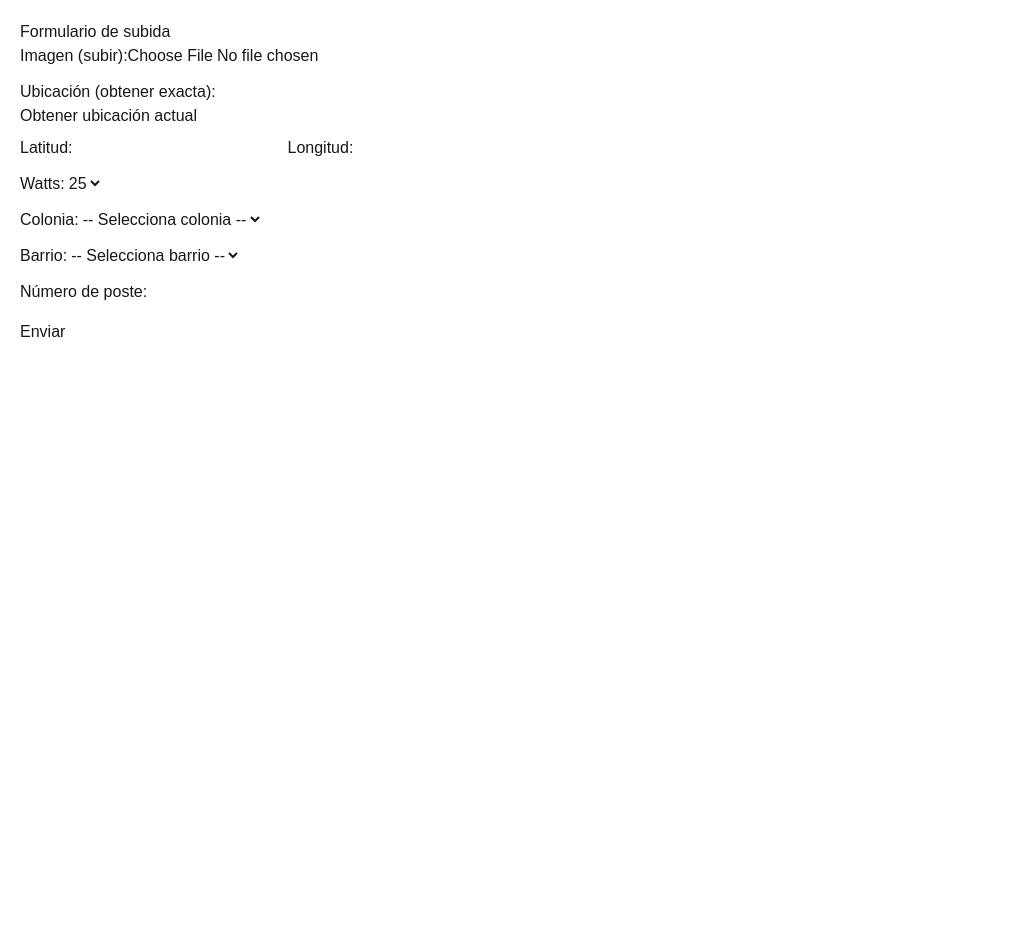
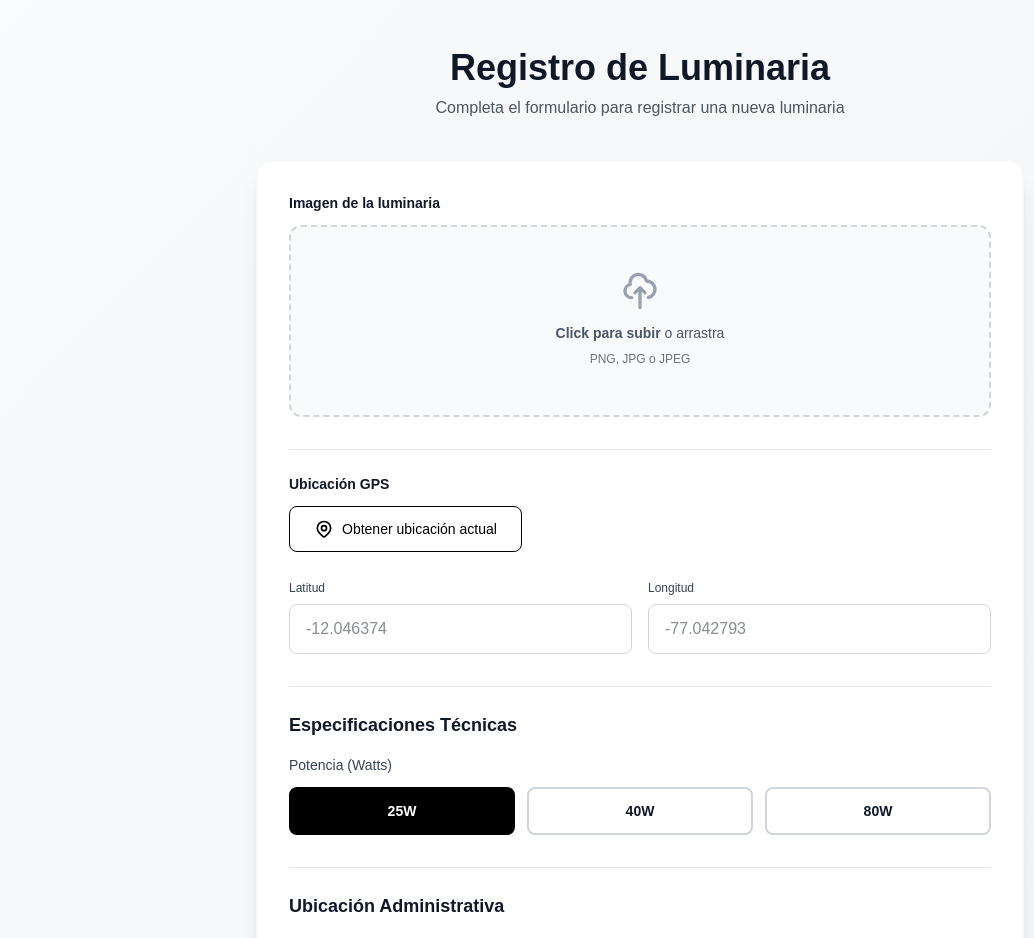
Before and after one commit to Reyirel/lumixmi, a Next.js app: page /form in a window 1280 px wide. Shown: the top 938 px of the page, without its empty margins (0-1034 px from the left). Before the commit the page ends 800 px from the top, so only its background shows below. Built offline with nearby package versions, Linux system fonts and the light colour scheme.

Commit message:
feat : update form page UI and functionality

```diff
--- a/app/form/page.tsx
+++ b/app/form/page.tsx
@@ -11,12 +11,12 @@ type Colonia = {
 export default function FormPage() {
   const [colonias, setColonias] = useState<Colonia[]>([])
   const [selectedColonia, setSelectedColonia] = useState<number | null>(null)
-  const [selectedBarrio, setSelectedBarrio] = useState<number | null>(null)
   const [watts, setWatts] = useState<number>(25)
   const [poste, setPoste] = useState<string>('')
   const [image, setImage] = useState<File | null>(null)
   const [preview, setPreview] = useState<string | null>(null)
   const [coords, setCoords] = useState<{ lat: number; lng: number } | null>(null)
+  const [isLoadingLocation, setIsLoadingLocation] = useState(false)
 
   useEffect(() => {
     fetch('/api/colonias')
@@ -45,12 +45,15 @@ export default function FormPage() {
       alert('Geolocalización no soportada')
       return
     }
+    setIsLoadingLocation(true)
     navigator.geolocation.getCurrentPosition(
       (pos) => {
         setCoords({ lat: pos.coords.latitude, lng: pos.coords.longitude })
+        setIsLoadingLocation(false)
       },
       (err) => {
         alert('Error obteniendo ubicación: ' + err.message)
+        setIsLoadingLocation(false)
       },
       { enableHighAccuracy: true }
     )
@@ -62,77 +65,205 @@ export default function FormPage() {
       watts,
       poste,
       coloniaId: selectedColonia,
-      barrioId: selectedBarrio,
       coords,
       imageName: image?.name ?? null,
     }
-    // Aquí enviarías al servidor. De momento solo lo mostramos en consola.
     console.log('Enviar payload:', payload)
-    alert('Formulario listo (revisa consola)')
+    alert('Formulario enviado correctamente (revisa consola)')
   }
 
-  const barriosOptions =
-    colonias.find((c) => c.id === selectedColonia)?.barrios ?? []
+  return (
+    <main className="min-h-screen bg-gradient-to-br from-gray-50 to-gray-100 py-12 px-4 sm:px-6 lg:px-8">
+      <div className="max-w-3xl mx-auto">
+        {/* Header */}
+        <div className="text-center mb-10">
+          <h1 className="text-4xl font-bold text-gray-900 mb-2">
+            Registro de Luminaria
+          </h1>
+          <p className="text-gray-600">
+            Completa el formulario para registrar una nueva luminaria
+          </p>
+        </div>
 
-  return (
-    <main style={{ padding: 20 }}>
-      <h1>Formulario de subida</h1>
-      <form onSubmit={handleSubmit}>
-        <div style={{ marginBottom: 12 }}>
-          <label>Imagen (subir):</label>
-          <input type="file" accept="image/*" onChange={handleImage} />
+        {/* Form Card */}
+        <div className="bg-white rounded-2xl shadow-xl p-8 border border-gray-100">
+          <form onSubmit={handleSubmit} className="space-y-8">
+
+            {/* Sección: Imagen */}
+            <div className="space-y-3">
+              <label className="block text-sm font-semibold text-gray-900">
+                Imagen de la luminaria
+              </label>
+              <div className="mt-2">
+                <label className="flex flex-col items-center justify-center w-full h-48 border-2 border-gray-300 border-dashed rounded-xl cursor-pointer bg-gray-50 hover:bg-gray-100 transition-colors duration-200">
+                  <div className="flex flex-col items-center justify-center pt-5 pb-6">
+                    <svg
+                      className="w-10 h-10 mb-3 text-gray-400"
+                      fill="none"
+                      stroke="currentColor"
+                      viewBox="0 0 24 24"
+                    >
+                      <path
+                        strokeLinecap="round"
+                        strokeLinejoin="round"
+                        strokeWidth={2}
+                        d="M7 16a4 4 0 01-.88-7.903A5 5 0 1115.9 6L16 6a5 5 0 011 9.9M15 13l-3-3m0 0l-3 3m3-3v12"
+                      />
+                    </svg>
+                    <p className="mb-2 text-sm text-gray-600">
+                      <span className="font-semibold">Click para subir</span> o arrastra
+                    </p>
+                    <p className="text-xs text-gray-500">PNG, JPG o JPEG</p>
+                  </div>
+                  <input
+                    type="file"
+                    className="hidden"
+                    accept="image/*"
+                    onChange={handleImage}
+                  />
+                </label>
+              </div>
               {preview && (
-            <div style={{ marginTop: 8 }}>
-              <img src={preview} alt="preview" style={{ maxWidth: 300 }} />
+                <div className="mt-4 relative w-full h-64 rounded-xl overflow-hidden border-2 border-gray-200">
+                  <img
+                    src={preview}
+                    alt="preview"
+                    className="w-full h-full object-cover"
+                  />
+                  <button
+                    type="button"
+                    onClick={() => {
+                      setImage(null)
+                      setPreview(null)
+                    }}
+                    className="absolute top-2 right-2 bg-black/70 hover:bg-black text-white rounded-full p-2 transition-colors"
+                  >
+                    <svg className="w-4 h-4" fill="none" stroke="currentColor" viewBox="0 0 24 24">
+                      <path strokeLinecap="round" strokeLinejoin="round" strokeWidth={2} d="M6 18L18 6M6 6l12 12" />
+                    </svg>
+                  </button>
                 </div>
               )}
             </div>
 
-        <div style={{ marginBottom: 12 }}>
-          <label>Ubicación (obtener exacta):</label>
+            {/* Sección: Ubicación */}
+            <div className="space-y-3 pt-6 border-t border-gray-200">
+              <label className="block text-sm font-semibold text-gray-900">
+                Ubicación GPS
+              </label>
+              <button
+                type="button"
+                onClick={useGeolocation}
+                disabled={isLoadingLocation}
+                className="w-full sm:w-auto inline-flex items-center justify-center px-6 py-3 border border-black text-sm font-medium rounded-lg text-black bg-white hover:bg-black hover:text-white transition-all duration-200 disabled:opacity-50 disabled:cursor-not-allowed"
+              >
+                {isLoadingLocation ? (
+                  <>
+                    <svg className="animate-spin -ml-1 mr-3 h-5 w-5" fill="none" viewBox="0 0 24 24">
+                      <circle className="opacity-25" cx="12" cy="12" r="10" stroke="currentColor" strokeWidth="4"></circle>
+                      <path className="opacity-75" fill="currentColor" d="M4 12a8 8 0 018-8V0C5.373 0 0 5.373 0 12h4zm2 5.291A7.962 7.962 0 014 12H0c0 3.042 1.135 5.824 3 7.938l3-2.647z"></path>
+                    </svg>
+                    Obteniendo ubicación...
+                  </>
+                ) : (
+                  <>
+                    <svg className="w-5 h-5 mr-2" fill="none" stroke="currentColor" viewBox="0 0 24 24">
+                      <path strokeLinecap="round" strokeLinejoin="round" strokeWidth={2} d="M17.657 16.657L13.414 20.9a1.998 1.998 0 01-2.827 0l-4.244-4.243a8 8 0 1111.314 0z" />
+                      <path strokeLinecap="round" strokeLinejoin="round" strokeWidth={2} d="M15 11a3 3 0 11-6 0 3 3 0 016 0z" />
+                    </svg>
+                    Obtener ubicación actual
+                  </>
+                )}
+              </button>
+
+              <div className="grid grid-cols-1 sm:grid-cols-2 gap-4 mt-4">
                 <div>
-            <button type="button" onClick={useGeolocation}>
-              Obtener ubicación actual
-            </button>
-          </div>
-          <div style={{ marginTop: 8 }}>
-            <label>Latitud:</label>
+                  <label className="block text-xs font-medium text-gray-700 mb-2">
+                    Latitud
+                  </label>
                   <input
                     type="number"
                     step="any"
+                    placeholder="-12.046374"
                     value={coords?.lat ?? ''}
                     onChange={(e) =>
                       setCoords((c) => ({ lat: Number(e.target.value) || 0, lng: c?.lng ?? 0 }))
                     }
+                    className="w-full px-4 py-3 border border-gray-300 rounded-lg focus:ring-2 focus:ring-black focus:border-transparent transition-all outline-none text-gray-900"
                   />
-            <label style={{ marginLeft: 8 }}>Longitud:</label>
+                </div>
+                <div>
+                  <label className="block text-xs font-medium text-gray-700 mb-2">
+                    Longitud
+                  </label>
                   <input
                     type="number"
                     step="any"
+                    placeholder="-77.042793"
                     value={coords?.lng ?? ''}
                     onChange={(e) =>
                       setCoords((c) => ({ lat: c?.lat ?? 0, lng: Number(e.target.value) || 0 }))
                     }
+                    className="w-full px-4 py-3 border border-gray-300 rounded-lg focus:ring-2 focus:ring-black focus:border-transparent transition-all outline-none text-gray-900"
                   />
                 </div>
               </div>
-
-        <div style={{ marginBottom: 12 }}>
-          <label>Watts:</label>
-          <select value={watts} onChange={(e) => setWatts(Number(e.target.value))}>
-            <option value={25}>25</option>
-            <option value={40}>40</option>
-            <option value={80}>80</option>
-          </select>
             </div>
 
-        <div style={{ marginBottom: 12 }}>
-          <label>Colonia:</label>
+            {/* Sección: Especificaciones técnicas */}
+            <div className="space-y-4 pt-6 border-t border-gray-200">
+              <h3 className="text-lg font-semibold text-gray-900">
+                Especificaciones Técnicas
+              </h3>
+
+              {/* Watts - Radio buttons estilo moderno */}
+              <div className="space-y-3">
+                <label className="block text-sm font-medium text-gray-700">
+                  Potencia (Watts)
+                </label>
+                <div className="grid grid-cols-3 gap-3">
+                  {[25, 40, 80].map((w) => (
+                    <label
+                      key={w}
+                      className={`relative flex items-center justify-center px-4 py-3 border-2 rounded-lg cursor-pointer transition-all ${
+                        watts === w
+                          ? 'border-black bg-black text-white'
+                          : 'border-gray-300 bg-white text-gray-900 hover:border-gray-400'
+                      }`}
+                    >
+                      <input
+                        type="radio"
+                        name="watts"
+                        value={w}
+                        checked={watts === w}
+                        onChange={() => setWatts(w)}
+                        className="sr-only"
+                      />
+                      <span className="text-sm font-semibold">{w}W</span>
+                    </label>
+                  ))}
+                </div>
+              </div>
+            </div>
+
+            {/* Sección: Ubicación administrativa */}
+            <div className="space-y-4 pt-6 border-t border-gray-200">
+              <h3 className="text-lg font-semibold text-gray-900">
+                Ubicación Administrativa
+              </h3>
+
+              <div>
+                <label className="block text-sm font-medium text-gray-700 mb-2">
+                  Colonia
+                </label>
                 <select
                   value={selectedColonia ?? ''}
-            onChange={(e) => setSelectedColonia(Number(e.target.value) || null)}
+                  onChange={(e) => {
+                    setSelectedColonia(Number(e.target.value) || null)
+                  }}
+                  className="w-full px-4 py-3 border border-gray-300 rounded-lg focus:ring-2 focus:ring-black focus:border-transparent transition-all outline-none bg-white text-gray-900"
                 >
-            <option value="">-- Selecciona colonia --</option>
+                  <option value="">Selecciona una colonia</option>
                   {colonias.map((c) => (
                     <option key={c.id} value={c.id}>
                       {c.nombre}
@@ -141,31 +272,37 @@ export default function FormPage() {
                 </select>
               </div>
 
-        <div style={{ marginBottom: 12 }}>
-          <label>Barrio:</label>
-          <select
-            value={selectedBarrio ?? ''}
-            onChange={(e) => setSelectedBarrio(Number(e.target.value) || null)}
-            disabled={!selectedColonia}
-          >
-            <option value="">-- Selecciona barrio --</option>
-            {barriosOptions.map((b) => (
-              <option key={b.id} value={b.id}>
-                {b.nombre}
-              </option>
-            ))}
-          </select>
+              <div>
+                <label className="block text-sm font-medium text-gray-700 mb-2">
+                  Número de Poste
+                </label>
+                <input
+                  type="text"
+                  value={poste}
+                  onChange={(e) => setPoste(e.target.value)}
+                  placeholder="Ej: P-12345"
+                  className="w-full px-4 py-3 border border-gray-300 rounded-lg focus:ring-2 focus:ring-black focus:border-transparent transition-all outline-none text-gray-900"
+                />
+              </div>
             </div>
 
-        <div style={{ marginBottom: 12 }}>
-          <label>Número de poste:</label>
-          <input value={poste} onChange={(e) => setPoste(e.target.value)} />
+            {/* Botón de envío */}
+            <div className="pt-6">
+              <button
+                type="submit"
+                className="w-full bg-black text-white py-4 px-6 rounded-lg font-semibold text-sm hover:bg-gray-800 transition-all duration-200 transform hover:scale-[1.02] active:scale-[0.98] shadow-lg hover:shadow-xl"
+              >
+                Registrar Luminaria
+              </button>
+            </div>
+          </form>
         </div>
 
-        <div style={{ marginTop: 16 }}>
-          <button type="submit">Enviar</button>
+        {/* Footer info */}
+        <p className="text-center text-sm text-gray-500 mt-6">
+          Todos los campos son requeridos para el registro completo
+        </p>
       </div>
-      </form>
     </main>
   )
 }
```
Lines whose indentation alone changed are shown as unchanged.
